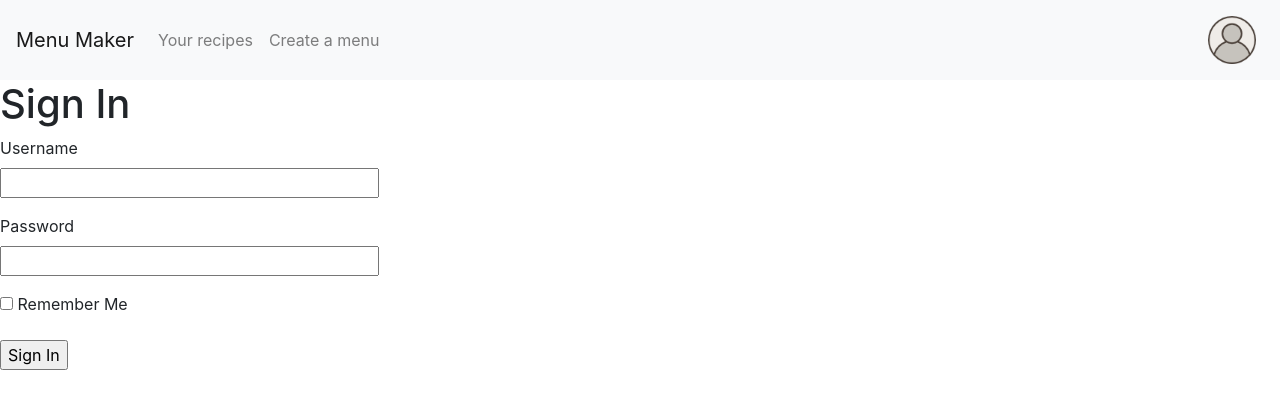
After one commit to HappyUmlaut/menu_maker, a Flask app: page /login in a window 1280 px wide. The commit adds this page. Shown: the top 409 px of the page. Run offline with Flask 2, Linux system fonts and the light colour scheme; some libraries are stand-ins or nearby versions.

Commit message:
Add templates and first login draft
Extra templates were added for future pages of the app.
Templates added:
  - login.html
  - new_menu.html
  - new_recipe.html
  - recipes.html

Also the stylesheet was fixed. Previous to this commit the href
attribute was set to a wrong value, but now it is correct.

Author: Leobardo Arguelles <leobardomed@gmail.com>

```diff
--- /dev/null
+++ b/app/forms.py
@@ -0,0 +1,9 @@
+from flask_wtf import FlaskForm
+from wtforms import StringField, PasswordField, BooleanField, SubmitField
+from wtforms.validators import DataRequired
+
+class LoginForm(FlaskForm):
+    username = StringField('Username', validators=[DataRequired()])
+    password = PasswordField('Password', validators=[DataRequired()])
+    remember_me = BooleanField('Remember Me')
+    submit = SubmitField('Sign In')
--- a/app/routes.py
+++ b/app/routes.py
@@ -2,7 +2,34 @@ from app import app
 from flask_login import current_user, login_user
 from app.models import User
 from flask import redirect, flash, url_for, render_template
+from app.forms import LoginForm
 
 @app.route('/')
 def index():
     return render_template('base.html')
+
+@app.route('/login', methods=['GET', 'POST'])
+def login():
+    if current_user.is_authenticated:
+        return redirect(url_for('index'))
+    form = LoginForm()
+    if form.validate_on_submit():
+        user = User.query.filter_by(username=form.username.data).first()
+        if user is None or not user.check_password(form.password.data):
+            flash('Invalid username or password')
+            return redirect(url_for('login'))
+        login_user(user, remember=form.remember_me.data)
+        return redirect(url_for('index'))
+    return render_template('login.html', title='Sign In', form=form)
+
+@app.route('/new_menu')
+def new_menu():
+    return render_template('new_menu.html')
+
+@app.route('/new_recipe')
+def new_recipe():
+    return render_template('new_recipe.html')
+
+@app.route('/recipes')
+def show_recipes():
+    return render_template('recipes.html')
--- /dev/null
+++ b/app/static/css/styles.css
@@ -0,0 +1,10 @@
+#user-button{
+  background-image: url("/static/images/user.png");
+  background-repeat: no-repeat;
+  background-size: 48px;
+  background-position: center;
+  height: 64px;
+  width: 64px;
+  border: 0;
+  background-color: transparent;
+}
--- a/app/templates/base.html
+++ b/app/templates/base.html
@@ -1,35 +1,37 @@
 <!doctype html>
-<html lang="es">
+<html lang="en">
   <head>
     <title>{% block title %}{% endblock %}</title>
     <link rel="stylesheet" href="https://stackpath.bootstrapcdn.com/bootstrap/4.5.2/css/bootstrap.min.css" integrity="sha384-JcKb8q3iqJ61gNV9KGb8thSsNjpSL0n8PARn9HuZOnIxN0hoP+VmmDGMN5t9UJ0Z" crossorigin="anonymous">
-    <link rel="stylesheet" href="./static/style.css">
     <meta charset="UTF-8">
     <meta name="description" content="Menu maker web app">
+    <link href="{{ url_for('static', filename='css/styles.css') }}" rel="stylesheet">
+
   </head>
   <body>
     <nav class="navbar navbar-expand-lg navbar-light bg-light">
-      <a class="navbar-brand" href="#">Menu Maker</a>
+      <a class="navbar-brand" href="/">Menu Maker</a>
+      <button class="navbar-toggler" type="button" data-toggle="collapse" data-target="#navbarSupportedContent" aria-controls="navbarSupportedContent" aria-expanded="false" aria-label="Toggle navigation">
+        <span class="navbar-toggler-icon"></span>
+      </button>
+
       <div class="collapse navbar-collapse" id="navbarSupportedContent">
         <ul class="navbar-nav mr-auto">
-          <li class="nav-item active">
-            <a class="nav-link" href="#">Home <span class="sr-only">(current)</span></a>
+          <li class="nav-item">
+            <a class="nav-link" href="/recipes">Your recipes</a>
           </li>
           <li class="nav-item">
-            <a class="nav-link" href="#">Link</a>
+            <a class="nav-link" href="/new_menu">Create a menu</a>
           </li>
-          <li class="nav-item dropdown">
-            <a class="nav-link dropdown-toggle" href="#" id="navbarDropdown" role="button" data-toggle="dropdown" aria-haspopup="true" aria-expanded="false">
-              Dropdown
-            </a>
-            <div class="dropdown-menu" aria-labelledby="navbarDropdown">
-              <a class="dropdown-item" href="#">Action</a>
-              <a class="dropdown-item" href="#">Another action</a>
-              <div class="dropdown-divider"></div>
-              <a class="dropdown-item" href="#">Something else here</a>
-            </div>
-          </li>
+        </ul>
+        <button class="form-inline" id="user-button">{% block buttons_content %}{% endblock %}</button>
       </div>
     </nav>
+    {% block content %}
+
+    {% endblock %}
+    <script src="https://code.jquery.com/jquery-3.5.1.slim.min.js" integrity="sha384-DfXdz2htPH0lsSSs5nCTpuj/zy4C+OGpamoFVy38MVBnE+IbbVYUew+OrCXaRkfj" crossorigin="anonymous"></script>
+    <script src="https://cdn.jsdelivr.net/npm/popper.js@1.16.1/dist/umd/popper.min.js" integrity="sha384-9/reFTGAW83EW2RDu2S0VKaIzap3H66lZH81PoYlFhbGU+6BZp6G7niu735Sk7lN" crossorigin="anonymous"></script>
+    <script src="https://stackpath.bootstrapcdn.com/bootstrap/4.5.2/js/bootstrap.min.js" integrity="sha384-B4gt1jrGC7Jh4AgTPSdUtOBvfO8shuf57BaghqFfPlYxofvL8/KUEfYiJOMMV+rV" crossorigin="anonymous"></script>
   </body>
 </html>
--- /dev/null
+++ b/app/templates/login.html
@@ -0,0 +1,24 @@
+{% extends "base.html" %}
+
+{% block content %}
+  <h1>Sign In</h1>
+  <form action="" method="post" novalidate>
+      {{ form.hidden_tag() }}
+      <p>
+          {{ form.username.label }}<br>
+          {{ form.username(size=32) }}<br>
+          {% for error in form.username.errors %}
+            <span style="color: red;">[{{ error }}]</span>
+          {% endfor %}
+      </p>
+      <p>
+          {{ form.password.label }}<br>
+          {{ form.password(size=32) }}<br>
+          {% for error in form.password.errors %}
+            <span style="color: red;">[{{ error }}]</span>
+          {% endfor %}
+      </p>
+      <p>{{ form.remember_me() }} {{ form.remember_me.label }}</p>
+      <p>{{ form.submit() }}</p>
+  </form>
+{% endblock %}
```
Also changed, not shown: app/templates/new_menu.html (added, +7 -0 lines), app/templates/new_recipe.html (added, +7 -0 lines), app/templates/recipes.html (added, +7 -0 lines), app/static/images/user.png (added), app/static/scripts/script.js (added), app/static/style.css (deleted).
